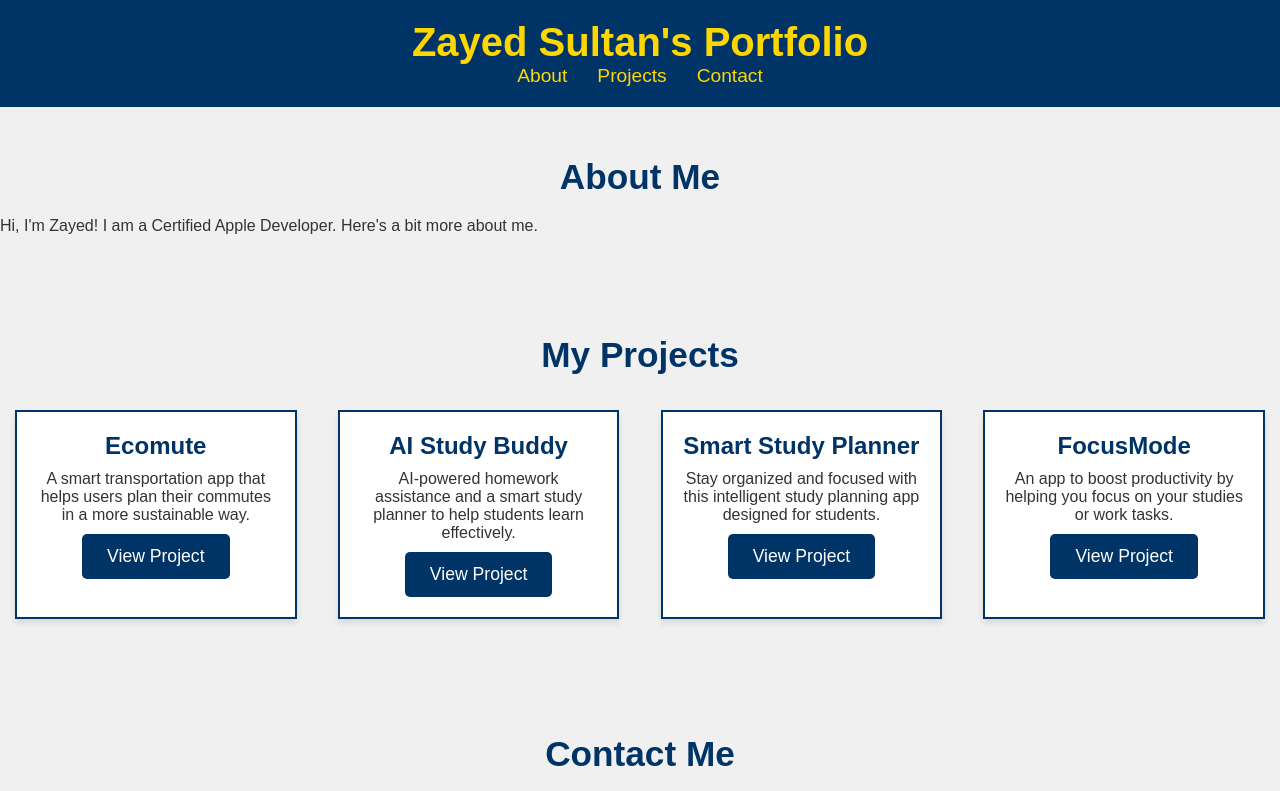
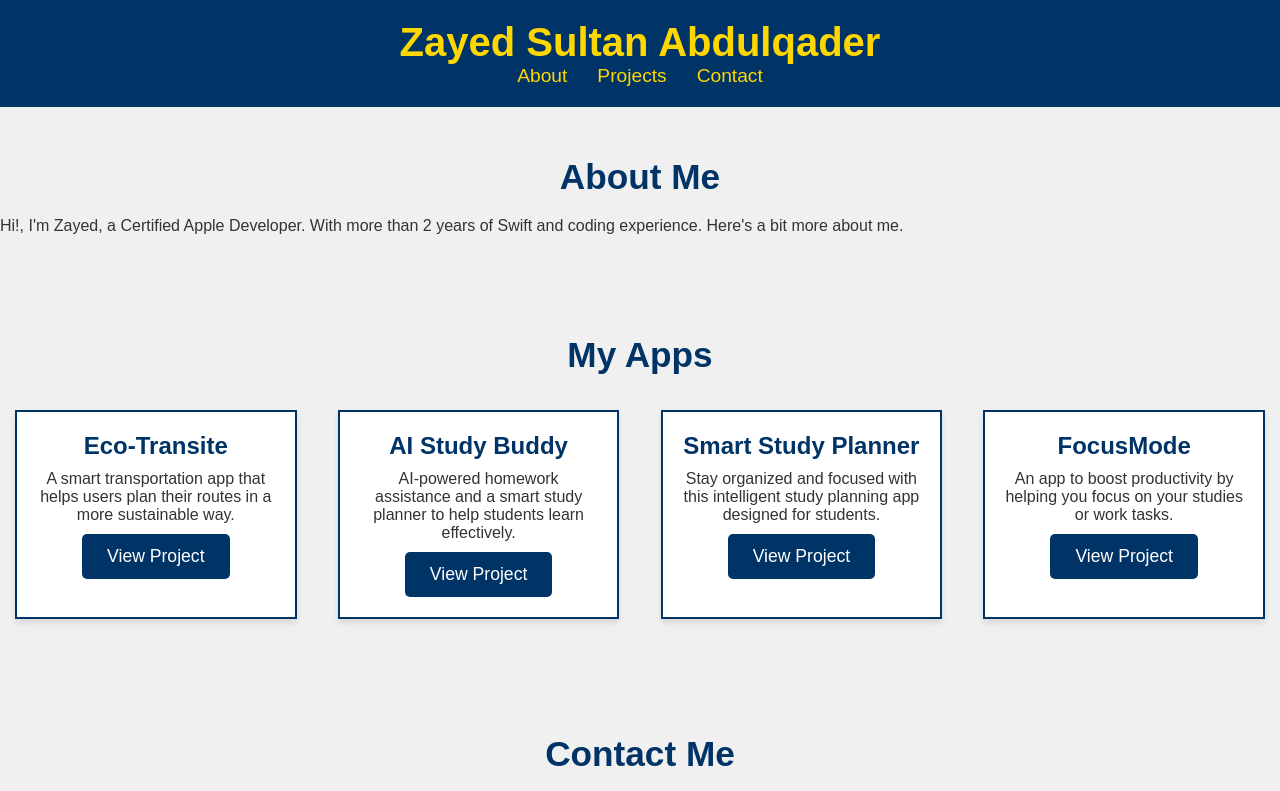
Before and after one commit to ZayedSultan123/My-Portfolio, a plain HTML site: page index.html in a window 1280 px wide. Shown: the top 791 px of the page. Drawn offline with Linux system fonts and the light colour scheme.

Commit message:
Update index.html

```diff
--- a/index.html
+++ b/index.html
@@ -4,13 +4,13 @@
     <meta charset="UTF-8">
     <meta name="viewport" content="width=device-width, initial-scale=1.0">
     <meta http-equiv="X-UA-Compatible" content="ie=edge">
-    <title>Zayed's Portfolio</title>
+    <title>Zayed Sultan Abdulqader</title>
     <link rel="stylesheet" href="styles.css">
 </head>
 <body>
     <header>
         <div class="container">
-            <h1>Zayed Sultan's Portfolio</h1>
+            <h1>Zayed Sultan Abdulqader</h1>
             <nav>
                 <ul>
                     <li><a href="#about">About</a></li>
@@ -24,17 +24,17 @@
     <section id="about" class="section">
         <div class="container">
             <h2>About Me</h2>
-            <p>Hi, I'm Zayed! I am a Certified Apple Developer. Here's a bit more about me.</p>
+            <p>Hi!, I'm Zayed, a Certified Apple Developer. With more than 2 years of Swift and coding experience. Here's a bit more about me.</p>
         </div>
     </section>
 
     <section id="projects" class="section">
         <div class="container">
-            <h2>My Projects</h2>
+            <h2>My Apps</h2>
             <div class="project-list">
                 <div class="project">
-                    <h3>Ecomute</h3>
-                    <p>A smart transportation app that helps users plan their commutes in a more sustainable way.</p>
+                    <h3>Eco-Transite</h3>
+                    <p>A smart transportation app that helps users plan their routes in a more sustainable way.</p>
                     <a href="#" class="button">View Project</a>
                 </div>
                 <div class="project">
```
